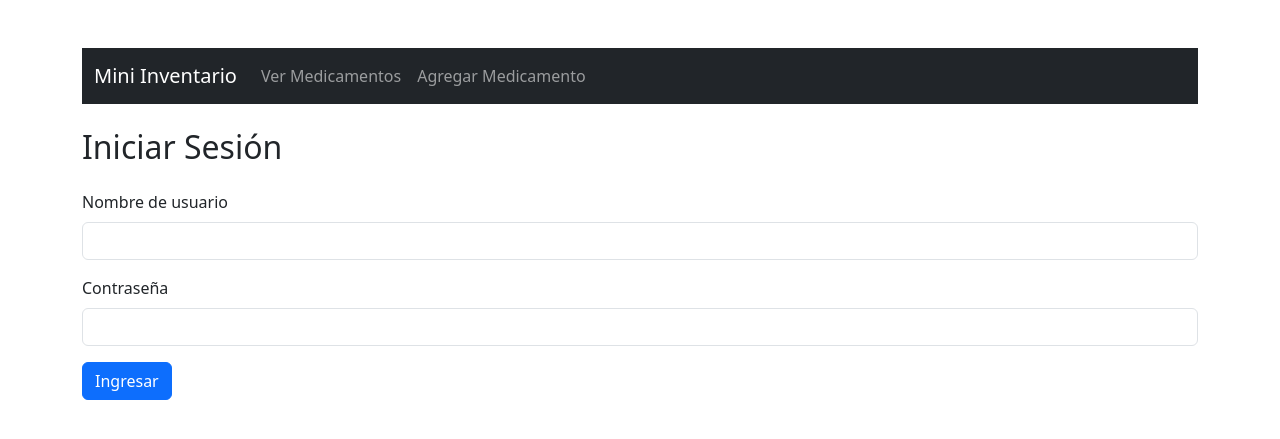
After one commit to AleArte123/Mini_inventario, a Flask app: page /login in a window 1280 px wide. The commit adds this page. Shown: the top 439 px of the page. Run offline with Flask 3, Linux system fonts and the light colour scheme.

Commit message:
Control de permisos implementado: botón y ruta de eliminación accesible solo para admin

```diff
--- a/app.py
+++ b/app.py
@@ -1,8 +1,10 @@
-from flask import Flask, render_template, request, redirect, url_for
+from flask import Flask, render_template, request, redirect, url_for, session
 import mysql.connector
 from config import db_config  # Importamos la configuración de conexión
 
 app = Flask(__name__)
+
+app.secret_key = 'super_admin_zxc'
 
 
 @app.route('/')
@@ -60,7 +62,70 @@ def editar_medicamento(id):
     conn.close()
     return render_template('editar.html', medicamento=medicamento)
 
+# Ruta para el formulario de loggeo
+
+
+@app.route('/login', methods=['GET', 'POST'])
+def login():
+    error = None
+    if request.method == 'POST':
+        nombre = request.form['nombre']
+        contrasena = request.form['contrasena']
+
+        conn = mysql.connector.connect(**db_config)
+        cursor = conn.cursor()
+        cursor.execute(
+            "SELECT * FROM usuarios WHERE nombre = %s AND contrasena = %s", (nombre, contrasena))
+        usuario = cursor.fetchone()
+        cursor.close()
+        conn.close()
+
+        if usuario:
+            session['usuario'] = usuario[1]       # nombre
+            session['rol'] = usuario[3]           # rol (admin o usuario)
+            return redirect(url_for('mostrar_medicamentos'))
+        else:
+            error = "Usuario o contraseña incorrectos"
+
+    return render_template('login.html', error=error)
+
+# Ruta para eliminar medicamentos
+
+
+@app.route('/eliminar/<int:id>', methods=['GET'])
+def eliminar_medicamento(id):
+
+    # Validar si hay sesión activa y si el rol es 'admin'
+
+    if 'rol' not in session or session['rol'] != 'admin':
+        return "Acceso denegado: Solo administradores pueden eliminar medicamentos.", 403
+
+    # Conexión a la base de datos
+    conn = mysql.connector.connect(**db_config)
+    cursor = conn.cursor()
+
+    # Ejecutar la eliminación
+    cursor.execute("DELETE FROM medicamentos WHERE id = %s", (id,))
+    conn.commit()
+
+    cursor.close()
+    conn.close()
+
+    # Redirigir a la lista
+    return redirect(url_for('mostrar_medicamentos'))
+
+  # Ruta para cerrar sesión
+
+
+@app.route('/logout')
+def logout():
+    session.clear()
+    return redirect(url_for('login'))
+
 
 # Ejecutar la app en modo debug
 if __name__ == '__main__':
     app.run(debug=True)
+
+
+# Recordar escalar este archivo al de la farmacia
--- a/templates/base.html
+++ b/templates/base.html
@@ -10,6 +10,7 @@
     <nav class="navbar navbar-expand-lg navbar-dark bg-dark mb-4">
         <div class="container-fluid">
             <a class="navbar-brand" href="/">Mini Inventario</a>
+
             <button class="navbar-toggler" type="button" data-bs-toggle="collapse" data-bs-target="#navbarOpciones">
                 <span class="navbar-toggler-icon"></span>
             </button>
@@ -22,6 +23,10 @@
                     <li class="nav-item">
                         <a class="nav-link" href="/agregar">Agregar Medicamento</a>
                     </li>
+                    {% if session['rol'] == 'admin' %}
+                    <a href="/logout" class="btn btn-outline-light btn-sm">Cerrar sesión</a>
+                    {% endif %}
+
                     <!-- Más rutas futuras -->
                 </ul>
             </div>
--- a/templates/index.html
+++ b/templates/index.html
@@ -3,6 +3,8 @@
 {% block title %}Bienvenido{% endblock %}
 
 {% block content %}
-<h1>¡Bienvenido al sistema de inventario!</h1>
+
+<h1>Sistema de inventario, Amelia Blanco</h1>
 <p>Selecciona una opción en el menú...</p>
+
 {% endblock %}
--- /dev/null
+++ b/templates/login.html
@@ -0,0 +1,23 @@
+{% extends 'base.html' %}
+
+{% block title %}Inicio de Sesión{% endblock %}
+
+{% block content %}
+<h2 class="mb-4">Iniciar Sesión</h2>
+
+<form method="POST" class="mb-3">
+    <div class="mb-3">
+        <label class="form-label">Nombre de usuario</label>
+        <input type="text" name="nombre" class="form-control" required>
+    </div>
+    <div class="mb-3">
+        <label class="form-label">Contraseña</label>
+        <input type="password" name="contrasena" class="form-control" required>
+    </div>
+    <button type="submit" class="btn btn-primary">Ingresar</button>
+</form>
+
+{% if error %}
+<div class="alert alert-danger">{{ error }}</div>
+{% endif %}
+{% endblock %}
--- a/templates/medicamentos.html
+++ b/templates/medicamentos.html
@@ -23,6 +23,9 @@
             <td>{{ medicamento[3] }}</td>
             <td>
                 <a href="/editar/{{ medicamento[0] }}" class="btn btn-sm btn-warning">Editar</a>
+                {% if session['rol'] == 'admin' %}
+                <a href="/eliminar/{{ medicamento[0] }}" class="btn btn-sm btn-danger">Eliminar</a>
+                {% endif %}
             </td>
 
         </tr>
```
